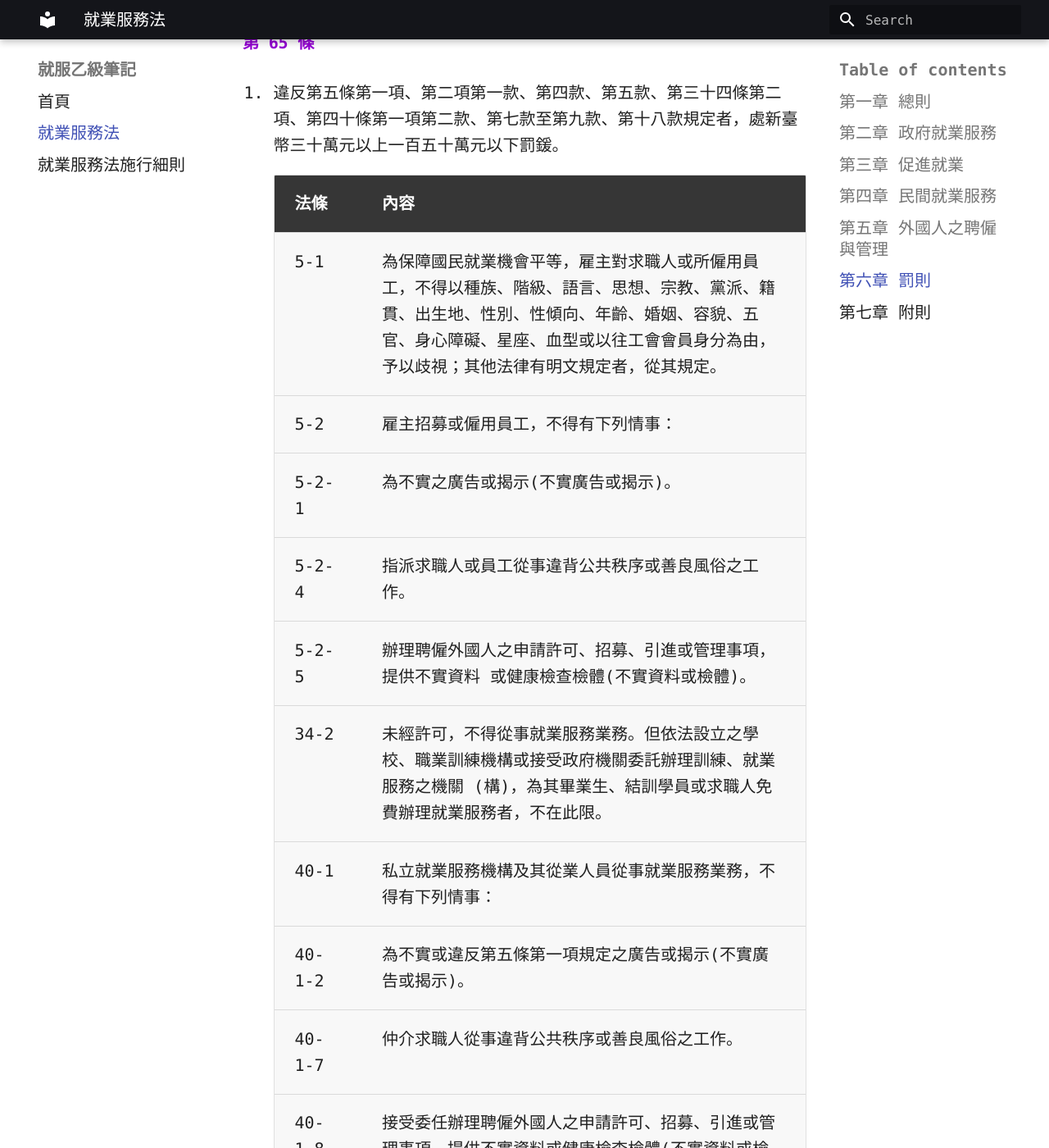
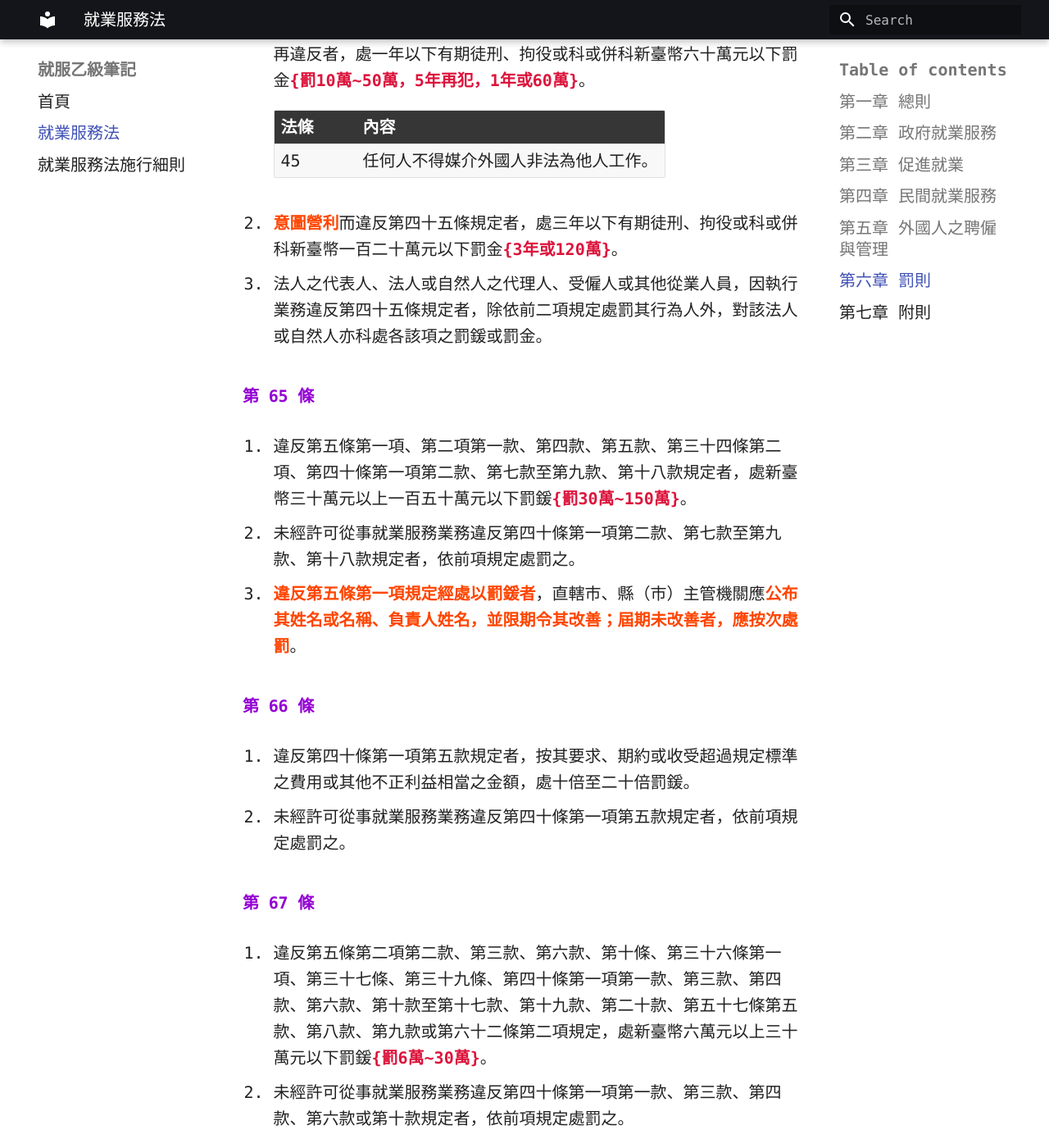
Before and after one commit to baocase/baocase.github.io, an MkDocs documentation site: the page built from book/docs/N0090001.md, in a window 1280 px wide and 1400 px high, scrolled down 23670 px. Shown: the whole window at 82% size. Built offline with MkDocs 1.6.1 and Material for MkDocs 9.7.7, drawn with Linux system fonts in a browser that asks for light colours; some of the changed text lies outside the part shown.

Commit message:
update book

```diff
--- a/book/docs/N0090001.md
+++ b/book/docs/N0090001.md
@@ -25,23 +25,22 @@
 國民具有工作能力者，接受就業服務一律平等。
 
 ### 第 5 條
-1. 為保障國民就業機會平等，雇主對求職人或所僱用員工，不得以種族、階級、語言、思想、宗教、黨派、籍貫、出生地、性別、性傾向、年齡、婚姻、容貌、五官、身心障礙、星座、血型或以往工會會員身分為由，予以歧視；其他法律有明文規定者，從其規定。
+1. 為保障國民就業機會平等，雇主對求職人或所僱用員工，不得以種族、階級、語言、思想、宗教、黨派、籍貫、出生地、性別、性傾向、年齡、婚姻、容貌、五官、身心障礙、星座、血型或以往工會會員身分為由，予以歧視；其他法律有明文規定者，從其規定<mark>{罰30萬~150萬，公告姓名，限期改善}</mark>。
 
 1. 雇主招募或僱用員工，不得有下列情事：
 
-    * 一、為不實之廣告或揭示<b>(不實廣告或揭示)</b>。
+    * 一、為不實之廣告或揭示<b>(不實廣告或揭示)</b><mark>{罰30萬~150萬}</mark>。
 
     * 二、違反求職人或員工之意思，留置其國民身分證、工作憑證或其他證明
-        文件，或要求提供非屬就業所需之隱私資料<b>(留置證件)</b>。
+        文件，或要求提供非屬就業所需之隱私資料<b>(留置證件)</b><mark>{罰6萬~30萬}</mark>。
 
-    * 三、扣留求職人或員工財物或收取保證金<b>(扣留錢財)</b>。
+    * 三、扣留求職人或員工財物或收取保證金<b>(扣留錢財)</b><mark>{罰6萬~30萬}</mark>。
 
-    * 四、指派求職人或員工從事<b>違背公共秩序或善良風俗</b>之工作。
+    * 四、指派求職人或員工從事<b>違背公共秩序或善良風俗</b>之工作<mark>{罰30萬~150萬}</mark>。
 
-    * 五、辦理聘僱外國人之申請許可、招募、引進或管理事項，提供不實資料
-        或健康檢查檢體<b>(不實資料或檢體)</b>。
+    * 五、辦理聘僱外國人之申請許可、招募、引進或管理事項，提供不實資料或健康檢查檢體<b>(不實資料或檢體)</b><mark>{罰30萬~150萬}</mark>。
 
-    * 六、<b>提供職缺之經常性薪資未達新臺幣四萬元而未公開揭示或告知其薪資範圍。</b>
+    * 六、<b>提供職缺之經常性薪資未達新臺幣四萬元而未公開揭示或告知其薪資範圍</b><mark>{罰6萬~30萬}</mark>。
 
 ### 第 6 條
 1. 本法所稱主管機關：在中央為勞動部；在直轄市為直轄市政府；在縣（市）為縣（市）政府。
@@ -92,7 +91,7 @@
 就業服務機構及其人員，對雇主與求職人之資料，除推介就業之必要外，不得對外公開。
 
 ### 第 10 條
-1. 在依法罷工期間，或因終止勞動契約涉及<b>勞方多數人權利之勞資爭議</b>在調解期間，就業服務機構不得推介求職人至該罷工或有勞資爭議之場所工作。
+1. 在依法罷工期間，或因終止勞動契約涉及<b>勞方多數人權利之勞資爭議</b>在調解期間，就業服務機構不得推介求職人至該罷工或有勞資爭議之場所工作<mark>{罰6萬~30萬}</mark>。
 
 1. 前項所稱勞方多數人，係指事業單位勞工涉及勞資爭議達十人以上，或雖未達十人而占該勞資爭議場所員工人數三分之一以上者<b>十人以上或三分之一以上  </b>。<u><勞方多數1031></u>
 
@@ -225,7 +224,7 @@
 ### 第 34 條
 1. <b>私立就業服務機構及其分支機構，應向主管機關申請設立許可，經發給許可證後，始得從事就業服務業務；其許可證並應定期更新之</b>。
 
-1. 未經許可，不得從事就業服務業務。但依法設立之學校、職業訓練機構或接受政府機關委託辦理訓練、就業服務之機關 (構)，<b>為其畢業生、結訓學員或求職人免費辦理就業服務者，不在此限</b>。
+1. 未經許可，不得從事就業服務業務。但依法設立之學校、職業訓練機構或接受政府機關委託辦理訓練、就業服務之機關 (構)，<b>為其畢業生、結訓學員或求職人免費辦理就業服務者，不在此限</b><mark>{罰30萬~150萬}</mark>。
 
 1. 第一項私立就業服務機構及其分支機構之設立許可條件、期間、廢止許可、許可證更新及其他管理事項之辦法，由中央主管機關定之。
 
@@ -243,12 +242,12 @@
 1. <b>私立就業服務機構經營前項就業服務業務得收取費用；其收費項目及金額 ，由中央主管機關定之</b>。
 
 ### 第 36 條
-1. 私立就業服務機構應置符合規定資格及數額之就業服務專業人員。
+1. 私立就業服務機構應置符合規定資格及數額之就業服務專業人員<mark>{罰6萬~30萬}</mark>。
 
 1. 前項就業服務專業人員之資格及數額，於<b>私立就業服務機構許可及管理辦法</b>中規定之。
 
 ### 第 37 條
-就業服務專業人員不得有下列情事：
+就業服務專業人員不得有下列情事<mark>{罰6萬~30萬}</mark>：
 
 * 一、允許他人假藉本人名義從事就業服務業務。
 
@@ -264,50 +263,50 @@
 * 三、仲介本國人至臺灣地區以外之地區工作<b>(本國人出去)</b>。
 
 ### 第 39 條
-<b>私立就業服務機構應依規定備置及保存各項文件資料，於主管機關檢查時，不得規避、妨礙或拒絕</b>。
+<b>私立就業服務機構應依規定備置及保存各項文件資料，於主管機關檢查時，不得規避、妨礙或拒絕</b><mark>{罰6萬~30萬}</mark>。
 
 ### 第 40 條
 1. 私立就業服務機構及其從業人員從事就業服務業務，不得有下列情事：
 
-    * 一、辦理仲介業務，未依規定與雇主或求職人簽訂書面契約<b>(未依規定簽約)</b>。
+    * 一、辦理仲介業務，未依規定與雇主或求職人簽訂書面契約<b>(未依規定簽約)</b><mark>{罰6萬~30萬}</mark>。
 
-    * 二、為不實或違反第五條第一項規定之廣告或揭示<b>(不實廣告或揭示)</b>。
+    * 二、為不實或違反第五條第一項規定之廣告或揭示<b>(不實廣告或揭示)</b><mark>{罰30萬~150萬}</mark>。
 
-    * 三、違反求職人意思，留置其國民身分證、工作憑證或其他證明文件<b>(留置證件)</b>。
+    * 三、違反求職人意思，留置其國民身分證、工作憑證或其他證明文件<b>(留置證件)</b><mark>{罰6萬~30萬}</mark>。
 
-    * 四、扣留求職人財物或收取推介就業保證金<b>(扣留錢財)</b>。
+    * 四、扣留求職人財物或收取推介就業保證金<b>(扣留錢財)</b><mark>{罰6萬~30萬}</mark>。
 
-    * 五、要求、期約或收受規定標準以外之費用，或其他不正利益。
+    * 五、要求、期約或收受規定標準以外之費用，或其他不正利益<mark>{罰10倍~20倍}</mark>。
 
-    * 六、行求、期約或交付不正利益。
+    * 六、行求、期約或交付不正利益<mark>{罰6萬~30萬}</mark>。
 
-    * 七、仲介求職人從事<b>違背公共秩序或善良風俗</b>之工作。
+    * 七、仲介求職人從事<b>違背公共秩序或善良風俗</b>之工作<mark>{罰30萬~150萬}</mark>。
 
-    * 八、接受委任辦理聘僱外國人之申請許可、招募、引進或管理事項，提供不實資料或健康檢查檢體<b>(不實資料或檢體)</b>。
+    * 八、接受委任辦理聘僱外國人之申請許可、招募、引進或管理事項，提供不實資料或健康檢查檢體<b>(不實資料或檢體)</b><mark>{罰30萬~150萬}</mark>。
 
-    * 九、辦理就業服務業務有恐嚇、詐欺、侵占或背信情事。
+    * 九、辦理就業服務業務有恐嚇、詐欺、侵占或背信情事<mark>{罰30萬~150萬}</mark>。
 
-    * 十、違反雇主或勞工之意思，留置許可文件、身分證件或其他相關文件<b>(留置文件)</b>。
+    * 十、違反雇主或勞工之意思，留置許可文件、身分證件或其他相關文件<b>(留置文件)</b><mark>{罰6萬~30萬}</mark>。
 
-    * 十一、對主管機關規定之報表，未依規定填寫或填寫不實。
+    * 十一、對主管機關規定之報表，未依規定填寫或填寫不實<mark>{罰6萬~30萬}</mark>。
 
-    * 十二、未依規定辦理變更登記、停業申報或換發、補發證照。
+    * 十二、未依規定辦理變更登記、停業申報或換發、補發證照<mark>{罰6萬~30萬}</mark>。
 
-    * 十三、未依規定揭示私立就業服務機構許可證、收費項目及金額明細表、就業服務專業人員證書。
+    * 十三、未依規定揭示私立就業服務機構許可證、收費項目及金額明細表、就業服務專業人員證書<mark>{罰6萬~30萬}</mark>。
 
-    * 十四、經主管機關處分停止營業，其期限尚未屆滿即自行繼續營業。
+    * 十四、經主管機關處分停止營業，其期限尚未屆滿即自行繼續營業<mark>{罰6萬~30萬}</mark>。
 
-    * 十五、辦理就業服務業務，未善盡受任事務，致雇主違反本法或依本法所發布之命令，或致勞工權益受損。
+    * 十五、辦理就業服務業務，未善盡受任事務，致雇主違反本法或依本法所發布之命令，或致勞工權益受損<mark>{罰6萬~30萬}</mark>。
 
-    * 十六、租借或轉租私立就業服務機構許可證或就業服務專業人員證書。
+    * 十六、租借或轉租私立就業服務機構許可證或就業服務專業人員證書<mark>{罰6萬~30萬}</mark>。
 
-    * 十七、接受委任引進之外國人入國三個月內發生行蹤不明之情事，並於一年內達一定之人數及比率者。
+    * 十七、接受委任引進之外國人入國三個月內發生行蹤不明之情事，並於一年內達一定之人數及比率者<mark>{罰6萬~30萬}</mark>。
 
-    * 十八、<b>對求職人或受聘僱外國人有性侵害、人口販運、妨害自由、重傷害或殺人行為</b>。
+    * 十八、<b>對求職人或受聘僱外國人有性侵害、人口販運、妨害自由、重傷害或殺人行為</b><mark>{罰30萬~150萬}</mark>。
 
-    * 十九、知悉受聘僱外國人疑似遭受雇主、被看護者或其他共同生活之家屬、雇主之代表人、負責人或代表雇主處理有關勞工事務之人為性侵害、人口販運、妨害自由、重傷害或殺人行為，而<b>未於二十四小時內向主管機關、入出國管理機關、警察機關或其他司法機關通報</b>。
+    * 十九、知悉受聘僱外國人疑似遭受雇主、被看護者或其他共同生活之家屬、雇主之代表人、負責人或代表雇主處理有關勞工事務之人為性侵害、人口販運、妨害自由、重傷害或殺人行為，而<b>未於二十四小時內向主管機關、入出國管理機關、警察機關或其他司法機關通報</b><mark>{罰6萬~30萬}</mark>。
 
-    * 二十、其他違反本法或依本法所發布之命令。
+    * 二十、其他違反本法或依本法所發布之命令<mark>{罰6萬~30萬}</mark>。
 
 1. 前項第十七款之人數、比率及查核方式等事項，由中央主管機關定之。
 
@@ -324,10 +323,10 @@
 除本法另有規定外，外國人未經雇主申請許可，不得在中華民國境內工作。
 
 ### 第 44 條
-任何人不得非法容留外國人從事工作。
+任何人不得非法容留外國人從事工作<mark>{罰15萬~75萬，5年再犯，3年或120萬}</mark>。
 
 ### 第 45 條
-任何人不得媒介外國人非法為他人工作。
+任何人不得媒介外國人非法為他人工作{罰10萬~50萬，5年再犯，1年或60萬}。
 
 ### 第 46 條
 1. 雇主聘僱外國人在中華民國境內從事之工作，除本法另有規定外，以下列各款為限：
@@ -505,23 +504,23 @@
 ### 第 57 條
 雇主聘僱外國人不得有下列情事：
 
-* 一、聘僱未經許可、許可失效或他人所申請聘僱之外國人。
+* 一、聘僱未經許可、許可失效或他人所申請聘僱之外國人<mark>{罰15萬~75萬，5年再犯，3年或120萬}</mark>。
 
-* 二、以本人名義聘僱外國人為他人工作。
+* 二、以本人名義聘僱外國人為他人工作<mark>{罰15萬~75萬，5年再犯，3年或120萬}</mark>。
 
 * 三、指派所聘僱之外國人從事許可以外之工作。
 
 * 四、未經許可，指派所聘僱從事第四十六條第一項第八款至第十款規定工作之外國人變更工作場所。
 
-* 五、未依規定安排所聘僱之外國人接受健康檢查或未依規定將健康檢查結果函報衛生主管機關。
+* 五、未依規定安排所聘僱之外國人接受健康檢查或未依規定將健康檢查結果函報衛生主管機關<mark>{罰6萬~30萬}</mark>。
 
 * 六、因聘僱外國人致生解僱或資遣本國勞工之結果。
 
 * 七、對所聘僱之外國人以強暴脅迫或其他非法之方法，強制其從事勞動。
 
-* 八、非法扣留或侵占所聘僱外國人之護照、居留證件或財物。
+* 八、非法扣留或侵占所聘僱外國人之護照、居留證件或財物<mark>{罰6萬~30萬}</mark>。
 
-* 九、其他違反本法或依本法所發布之命令。
+* 九、其他違反本法或依本法所發布之命令<mark>{罰6萬~30萬}</mark>。
 
 ### 第 58 條
 1. 外國人於聘僱許可有效期間內，因不可歸責於雇主之原因<b>出國、死亡或發生行蹤不明</b>之情事經依規定通知入出國管理機關及警察機關<b>滿三個月仍未查獲者，雇主得向中央主管機關申請遞補</b>。
@@ -570,12 +569,12 @@
 ### 第 62 條
 1. 主管機關、入出國管理機關、警察機關、海岸巡防機關或其他司法警察機關得指派人員攜帶證明文件，至外國人工作之場所或可疑有外國人違法工作之場所，實施檢查。
 
-1. 對前項之檢查，雇主、雇主代理人、外國人及其他有關人員不得規避、妨礙或拒絕。
+1. 對前項之檢查，雇主、雇主代理人、外國人及其他有關人員不得規避、妨礙或拒絕<mark>{罰6萬~30萬}</mark>。
 
 ## 第六章 罰則
 
 ### 第 63 條
-1. 違反第四十四條或第五十七條第一款、第二款規定者，處新臺幣<b>十五萬元以上七十五萬元以下(15萬~75萬)</b>罰鍰。五年內再違反者，處三年以下有期徒刑、拘役或科或併科新臺幣一百二十萬元以下罰金。
+1. 違反第四十四條或第五十七條第一款、第二款規定者，處新臺幣<b>十五萬元以上七十五萬元以下</b>罰鍰。五年內再違反者，處三年以下有期徒刑、拘役或科或併科新臺幣一百二十萬元以下罰金<mark>{罰15萬~75萬，5年再犯，3年或120萬}</mark>。
 
     |法條|內容|
     |-|-|
@@ -586,37 +585,22 @@
 1. 法人之代表人、法人或自然人之代理人、受僱人或其他從業人員，因執行業務違反第四十四條或第五十七條第一款、第二款規定者，除依前項規定處罰其行為人外，對該法人或自然人亦科處前項之罰鍰或罰金。
 
 ### 第 64 條
-1. 違反第四十五條規定者，處新臺幣<b>十萬元以上五十萬元以下(10萬~50萬)</b>罰鍰。五年內再違反者，處一年以下有期徒刑、拘役或科或併科新臺幣六十萬元以下罰金。
+1. 違反第四十五條規定者，處新臺幣<b>十萬元以上五十萬元以下</b>罰鍰。五年內再違反者，處一年以下有期徒刑、拘役或科或併科新臺幣六十萬元以下罰金<mark>{罰10萬~50萬，5年再犯，1年或60萬}</mark>。
 
     |法條|內容|
     |-|-|
     |45|任何人不得媒介外國人非法為他人工作。|
 
-1. 意圖營利而違反第四十五條規定者，處三年以下有期徒刑、拘役或科或併科新臺幣一百二十萬元以下罰金。
+1. <b>意圖營利</b>而違反第四十五條規定者，處三年以下有期徒刑、拘役或科或併科新臺幣一百二十萬元以下罰金<mark>{3年或120萬}</mark>。
 
 1. 法人之代表人、法人或自然人之代理人、受僱人或其他從業人員，因執行業務違反第四十五條規定者，除依前二項規定處罰其行為人外，對該法人或自然人亦科處各該項之罰鍰或罰金。
 
 ### 第 65 條
-1. 違反第五條第一項、第二項第一款、第四款、第五款、第三十四條第二項、第四十條第一項第二款、第七款至第九款、第十八款規定者，處新臺幣三十萬元以上一百五十萬元以下罰鍰。
-
-    |法條|內容|
-    |-|-|
-    |5-1|為保障國民就業機會平等，雇主對求職人或所僱用員工，不得以種族、階級、語言、思想、宗教、黨派、籍貫、出生地、性別、性傾向、年齡、婚姻、容貌、五官、身心障礙、星座、血型或以往工會會員身分為由，予以歧視；其他法律有明文規定者，從其規定。|
-    |5-2|雇主招募或僱用員工，不得有下列情事：|
-    |5-2-1|為不實之廣告或揭示(不實廣告或揭示)。|
-    |5-2-4|指派求職人或員工從事違背公共秩序或善良風俗之工作。|
-    |5-2-5|辦理聘僱外國人之申請許可、招募、引進或管理事項，提供不實資料 或健康檢查檢體(不實資料或檢體)。|
-    |34-2|未經許可，不得從事就業服務業務。但依法設立之學校、職業訓練機構或接受政府機關委託辦理訓練、就業服務之機關 (構)，為其畢業生、結訓學員或求職人免費辦理就業服務者，不在此限。|
-    |40-1|私立就業服務機構及其從業人員從事就業服務業務，不得有下列情事：|
-    |40-1-2|為不實或違反第五條第一項規定之廣告或揭示(不實廣告或揭示)。|
-    |40-1-7|仲介求職人從事違背公共秩序或善良風俗之工作。|
-    |40-1-8|接受委任辦理聘僱外國人之申請許可、招募、引進或管理事項，提供不實資料或健康檢查檢體(不實資料或檢體)。|
-    |40-1-9|辦理就業服務業務有恐嚇、詐欺、侵占或背信情事。|
-    |40-1-18|對求職人或受聘僱外國人有性侵害、人口販運、妨害自由、重傷害或殺人行為。|
+1. 違反第五條第一項、第二項第一款、第四款、第五款、第三十四條第二項、第四十條第一項第二款、第七款至第九款、第十八款規定者，處新臺幣三十萬元以上一百五十萬元以下罰鍰<mark>{罰30萬~150萬}</mark>。
 
 1. 未經許可從事就業服務業務違反第四十條第一項第二款、第七款至第九款、第十八款規定者，依前項規定處罰之。
 
-1. 違反第五條第一項規定經處以罰鍰者，直轄市、縣（市）主管機關應公布其姓名或名稱、負責人姓名，並限期令其改善；屆期未改善者，應按次處罰。
+1. <b>違反第五條第一項規定經處以罰鍰者</b>，直轄市、縣（市）主管機關應<b>公布其姓名或名稱、負責人姓名，並限期令其改善；屆期未改善者，應按次處罰</b>。
 
 ### 第 66 條
 1. 違反第四十條第一項第五款規定者，按其要求、期約或收受超過規定標準之費用或其他不正利益相當之金額，處十倍至二十倍罰鍰。
@@ -624,12 +608,14 @@
 1. 未經許可從事就業服務業務違反第四十條第一項第五款規定者，依前項規定處罰之。
 
 ### 第 67 條
-1. 違反第五條第二項第二款、第三款、第六款、第十條、第三十六條第一項、第三十七條、第三十九條、第四十條第一項第一款、第三款、第四款、第六款、第十款至第十七款、第十九款、第二十款、第五十七條第五款、第八款、第九款或第六十二條第二項規定，處新臺幣六萬元以上三十萬元以下罰鍰。
+1. 違反第五條第二項第二款、第三款、第六款、第十條、第三十六條第一項、第三十七條、第三十九條、第四十條第一項第一款、第三款、第四款、第六款、第十款至第十七款、第十九款、第二十款、第五十七條第五款、第八款、第九款或第六十二條第二項規定，處新臺幣六萬元以上三十萬元以下罰鍰<mark>{罰6萬~30萬}</mark>。
 
 1. 未經許可從事就業服務業務違反第四十條第一項第一款、第三款、第四款、第六款或第十款規定者，依前項規定處罰之。
 
 ### 第 68 條
-1. 違反第九條、第三十三條第一項、第四十一條、第四十三條、第五十六條第一項、第五十七條第三款、第四款或第六十一條規定者，處新臺幣三萬元以上十五萬元以下罰鍰。違反第五十七條第六款規定者，按被解僱或資遣之人數，每人處新臺幣二萬元以上十萬元以下罰鍰。
+1. 違反第九條、第三十三條第一項、第四十一條、第四十三條、第五十六條第一項、第五十七條第三款、第四款或第六十一條規定者，處新臺幣三萬元以上十五萬元以下罰鍰<mark>{罰3萬~15萬}</mark>。
+
+1. 違反第五十七條第六款規定者，按被解僱或資遣之人數，每人處新臺幣二萬元以上十萬元以下罰鍰<mark>{罰2萬~10萬}</mark>。
 
 1. 違反第四十三條規定之外國人，應即令其出國，不得再於中華民國境內工作。
 
--- a/book/docs/css/main.css
+++ b/book/docs/css/main.css
@@ -28,6 +28,12 @@
     font-weight: bold !important;
 }
 
+mark {
+    color: Crimson !important;
+    font-weight: bold !important;
+    background-color: transparent !important;
+}
+
 img {
     border: solid 2px black;
 }
@@ -45,8 +51,17 @@
     background-color: #f8f8f8;
 }
 
+table th,
+table td {
+    padding: 4px 8px !important;
+}
+
 @media (max-width:767px) {
+    h3 {
+        font-size: 20px !important;
+    }
+
     body * {
-        font-size: 24px;
+        font-size: 22px;
     }
 }
```
Also changed, not shown: book/site/N0090001/index.html, book/site/css/main.css, book/site/search/search_index.json.
